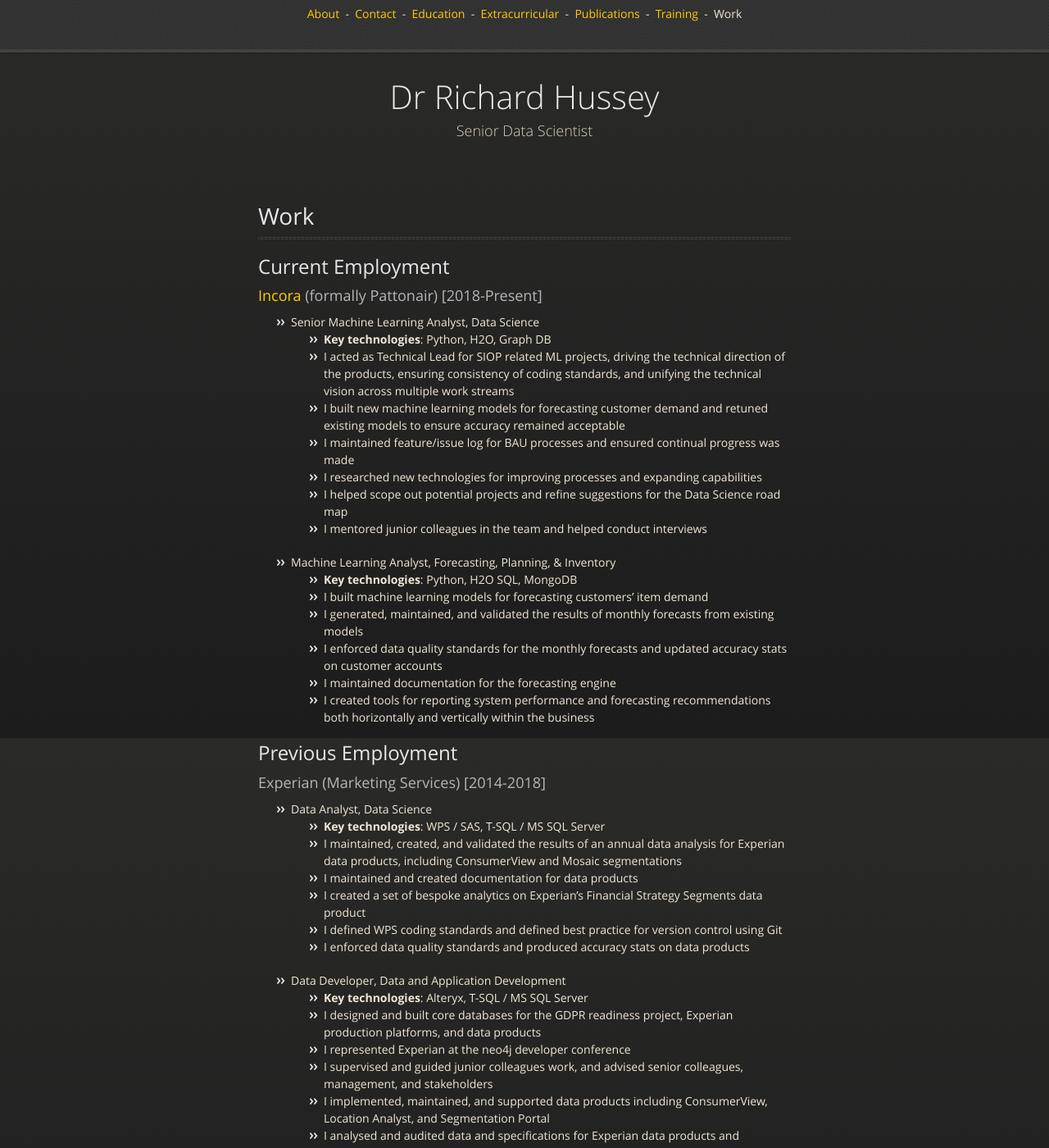
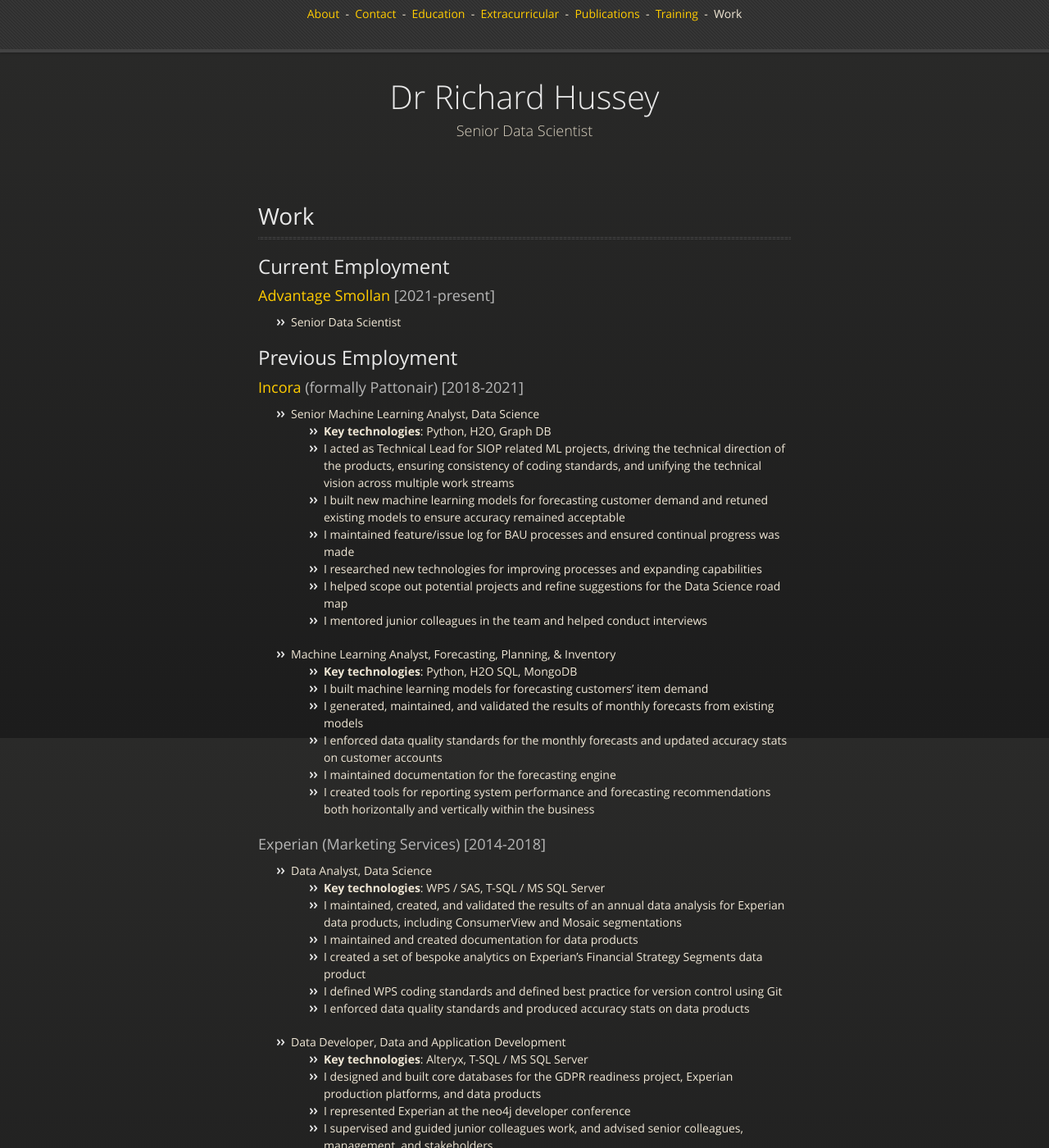
Before and after one commit to richardhussey/richardhussey.github.io, a Jekyll site: the page built from work.md, in a window 1280 px wide and 1400 px high. Shown: the whole window at 82% size. Built offline with Jekyll 4.4.1, drawn with Linux system fonts in a browser that asks for light colours.

```diff
--- a/work.md
+++ b/work.md
@@ -4,7 +4,11 @@ title: Work
 ---
 
 ## Current Employment
-### [Incora](https://www.incora.com/) (formally Pattonair) [2018-Present]
+### [Advantage Smollan](http://www.advantagesmollan.com/) [2021-present]
++ Senior Data Scientist
+
+## Previous Employment
+### [Incora](https://www.incora.com/) (formally Pattonair) [2018-2021]
 + Senior Machine Learning Analyst, Data Science
 	+ **Key technologies**: Python, H2O, Graph DB
 	+ I acted as Technical Lead for SIOP related ML projects, driving the technical direction of the products, ensuring consistency of coding standards, and unifying the technical vision across multiple work streams
```
Also changed, not shown: other parts of work.md (+0 -1 lines), index.md (+1 -1 lines).
